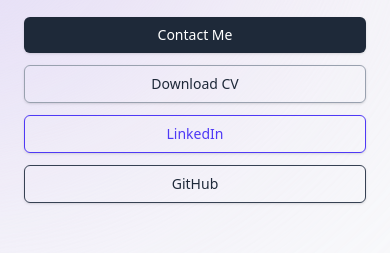
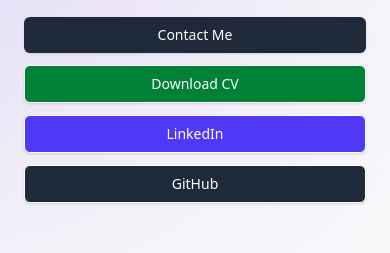
Before and after one commit to Sukhvir097/newportfolio, a Next.js app: page / in a window 390 px wide. Shown: the part 362-615 px from the top of the page. Built offline with nearby package versions, Linux system fonts and the light colour scheme; no server answers.

Commit message:
Add redirect from www to non-www

```diff
--- a/next.config.ts
+++ b/next.config.ts
@@ -1,9 +1,4 @@
 import type { NextConfig } from "next";
-import withBundleAnalyzer from '@next/bundle-analyzer';
-
-const bundleAnalyzer = withBundleAnalyzer({
-  enabled: process.env.ANALYZE === 'true',
-});
 
 const nextConfig: NextConfig = {
   images: {
@@ -14,6 +9,22 @@
       },
     ],
   },
+
+  async redirects() {
+    return [
+      {
+        source: "/:path*",
+        has: [
+          {
+            type: "host",
+            value: "www.sukhvirportfolio.info",
+          },
+        ],
+        destination: "https://sukhvirportfolio.info/:path*",
+        permanent: true,
+      },
+    ];
+  },
 };
 
-export default bundleAnalyzer(nextConfig);
+export default nextConfig;
--- a/src/components/HomeSection.tsx
+++ b/src/components/HomeSection.tsx
@@ -61,7 +61,7 @@
           href="/Sukhvir_Resume.pdf"
           download
           role="button"
-          className="flex items-center justify-center gap-2 px-4 py-2 rounded-md border border-gray-400 text-gray-800 hover:bg-gray-100 transition duration-200 w-full sm:w-auto text-sm sm:text-base font-medium shadow-sm"
+          className="flex items-center justify-center gap-2 px-4 py-2 rounded-md border  bg-green-700 text-white sm:bg-white/10 sm:border-gray-400 sm:text-gray-800 sm:hover:bg-gray-100 transition duration-200 w-full sm:w-auto text-sm sm:text-base font-medium shadow-sm"
           title="Download CV"
         >
           Download CV <HiDownload className="w-5 h-5 hidden sm:inline" />
@@ -71,7 +71,7 @@
           href="https://www.linkedin.com/in/sukhvir-singh4898"
           target="_blank"
           rel="noopener noreferrer"
-          className="flex items-center justify-center gap-2 px-4 py-2 rounded-md border border-indigo-600 text-indigo-600 hover:bg-indigo-600 hover:text-white transition duration-200 font-medium w-full sm:w-auto text-sm sm:text-base shadow-sm"
+          className="flex items-center justify-center gap-2 px-4 py-2 rounded-md border bg-indigo-600 text-white sm:bg-white/10 sm:border-indigo-600 sm:text-indigo-600 sm:hover:bg-indigo-600 sm:hover:text-white transition duration-200 font-medium w-full sm:w-auto text-sm sm:text-base shadow-sm"
         >
           <FaLinkedin className="w-5 h-5 hidden sm:inline" />
           LinkedIn
@@ -81,7 +81,7 @@
           href="https://github.com/sukhvir097"
           target="_blank"
           rel="noopener noreferrer"
-          className="flex items-center justify-center gap-2 px-4 py-2 rounded-md border border-gray-700 text-gray-800 hover:bg-gray-800 hover:text-white transition duration-200 font-medium w-full sm:w-auto text-sm sm:text-base shadow-sm"
+          className="flex items-center justify-center gap-2 px-4 py-2 rounded-md border bg-gray-800 text-white sm:bg-white/10 sm:border-gray-700 sm:text-gray-800 sm:hover:bg-gray-800 sm:hover:text-white transition duration-200 font-medium w-full sm:w-auto text-sm sm:text-base shadow-sm"
         >
           <FaGithub className="w-5 h-5 hidden sm:inline" />
           GitHub
```
